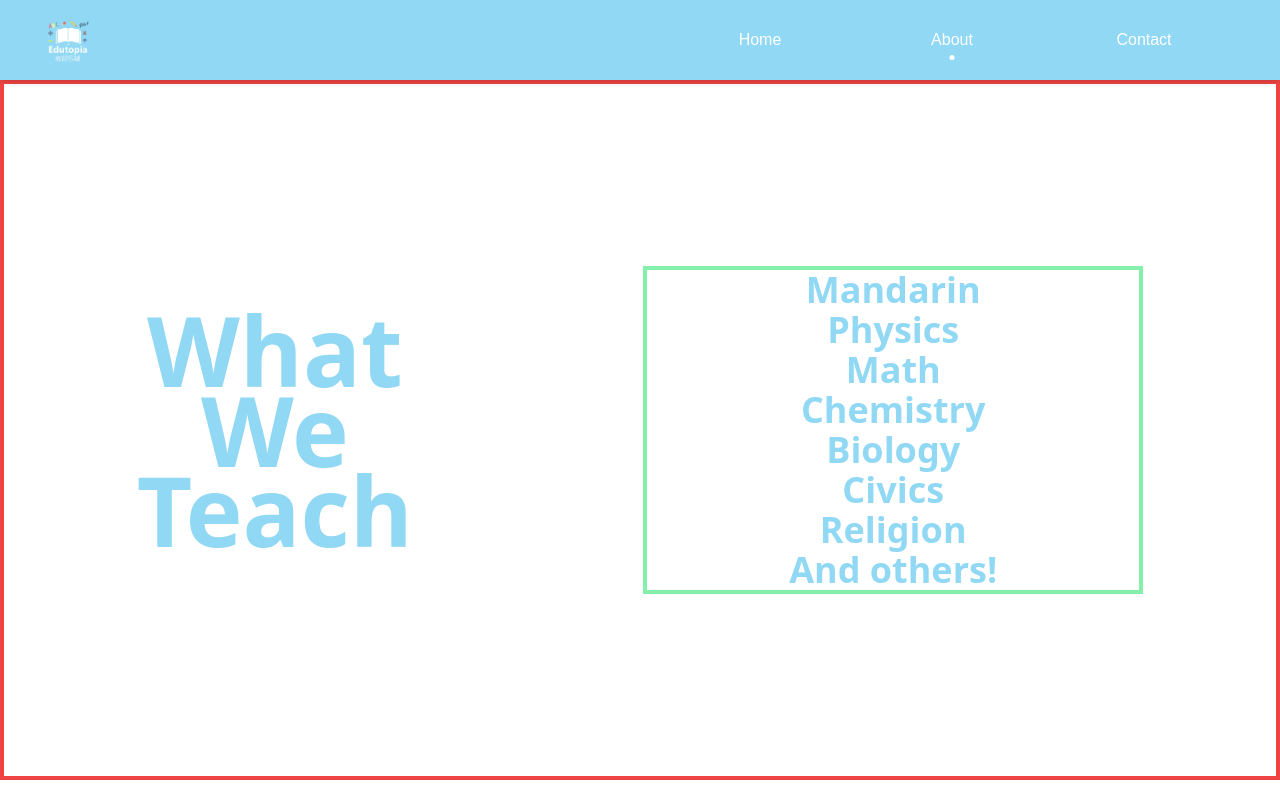
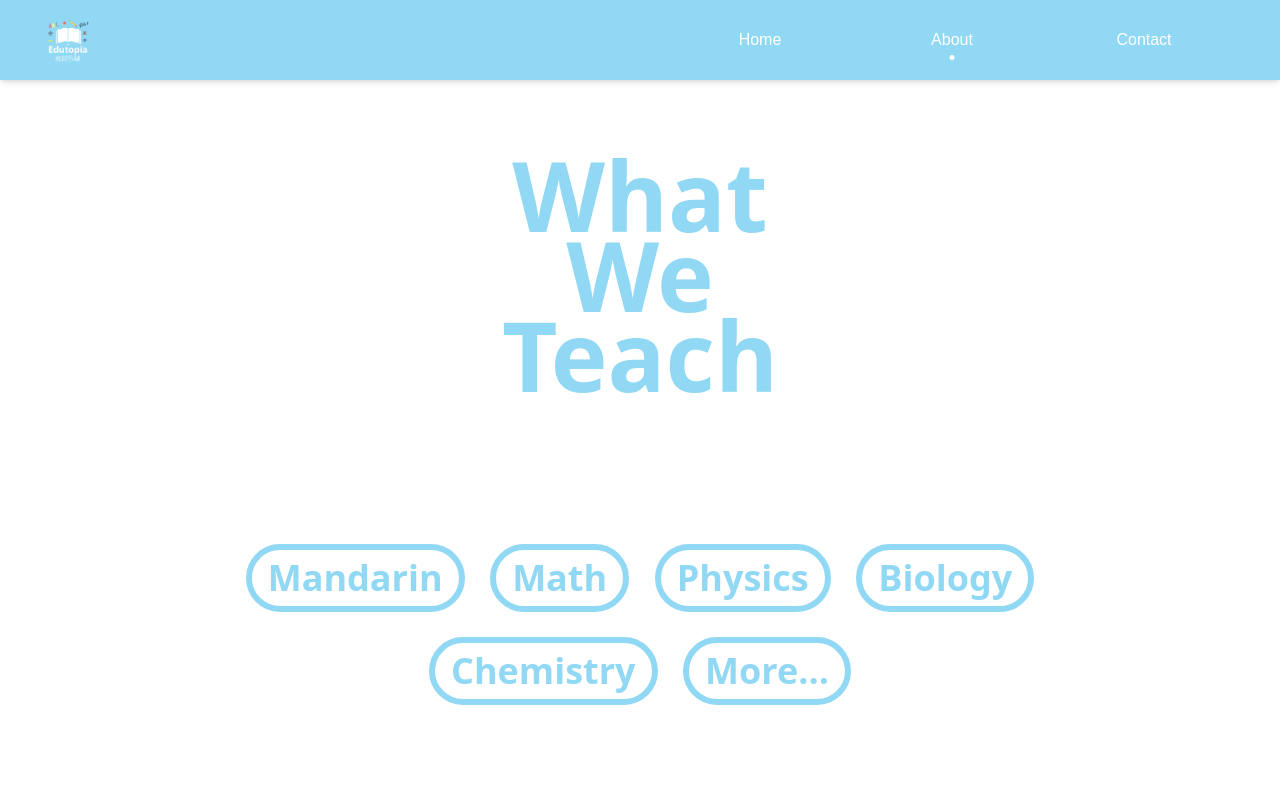
Before and after one commit to sshivahh/edutopia, a SvelteKit app: page /about in a window 1280 px wide. Shown: the top 800 px of the page. Built offline with nearby package versions, Linux system fonts and the light colour scheme.

Commit message:
update page about
buat card untuk subjects di page about

```diff
--- a/src/app.html
+++ b/src/app.html
@@ -10,7 +10,7 @@
 		<meta name="viewport" content="width=device-width, initial-scale=1" />
 		%sveltekit.head%
 	</head>
-	<body data-sveltekit-preload-data="hover">
+	<body data-sveltekit-preload-data="hover" class="bg-white">
 		<div style="display: contents">%sveltekit.body%</div>
 	</body>
 </html>
--- a/src/routes/about/+page.svelte
+++ b/src/routes/about/+page.svelte
@@ -4,26 +4,25 @@
     import whiteLayer1 from "$lib/assets/curves/white_layer1.svg"
     import blueLayer1 from "$lib/assets/curves/blue_layer1.svg"
     import blueLayer2 from "$lib/assets/curves/blue_layer2.svg"
+
+
+    import Card from "../components/Card.svelte";
 </script>
 
 <Layout active="About">
-    <section class="h-[700px] bg-white border-4 border-red-500 flex flex-wrap justify-center gap-[18vw]">
-        <div class="w-fit font-semibold text-8xl text-MainBlue text-center my-auto leading-[80px] ">
+    <section class="h-[700px] bg-white flex flex-col justify-center items-center">
+        <div class="w-fit fel font-semibold text-8xl text-MainBlue text-center my-auto leading-[80px] ">
             <h1>What</h1>
             <h1>We</h1>
             <h1>Teach</h1>
         </div>
-        <div class="border-green-300 border-4 w-[500px] text-MainBlue font-semibold text-4xl text-center my-auto">
-            <ul class="">
-                <li>Mandarin</li>
-                <li>Physics</li>
-                <li>Math</li>
-                <li>Chemistry</li>
-                <li>Biology</li>
-                <li>Civics</li>
-                <li>Religion</li>
-                <li>And others!</li>
-            </ul>
+        <div class="max-w-[70vw] gap-[2vw] flex-wrap justify-center text-MainBlue font-semibold z-10 text-4xl text-center my-auto flex">
+                <Card subject="Mandarin"></Card>
+                <Card subject="Math"></Card>
+                <Card subject="Physics"></Card>
+                <Card subject="Biology"></Card>
+                <Card subject="Chemistry"></Card>
+                <Card subject="More..."></Card>
         </div>
     </section>
     <div class="relative h-48 m-0 p-0">
--- /dev/null
+++ b/src/routes/components/Card.svelte
@@ -0,0 +1,34 @@
+<script>
+    import button_wave from "$lib/assets/curves/button_wave.svg"
+
+    export let subject="halo";
+</script>
+
+<div class="bg-white border-[6px] transition-all relative duration-300 border-MainBlue rounded-full w-fit h-fit py-2 px-4 hover:bg-MainBlue">
+    <p class="text-MainBlue">{subject}</p>
+    <div class="wave"></div>
+</div>
+
+<style>
+
+    div:hover > p {
+        transition: 300ms;
+        color: white;
+    }
+
+
+</style>
+<!-- <div class="bg-MainBlue border-[6px] transition-all relative duration-300 border-MainBlue rounded-full w-fit h-fit py-2 px-4 hover:bg-white">
+    <p class="text-white">{subject}</p>
+    <div class="wave"></div>
+</div>
+
+<style>
+
+    div:hover > p {
+        transition: 300ms;
+        color: #91d8f4;
+    }
+
+
+</style> -->
```
Also changed, not shown: src/lib/assets/curves/button_wave.png (added), src/lib/assets/curves/button_wave.svg (added).
